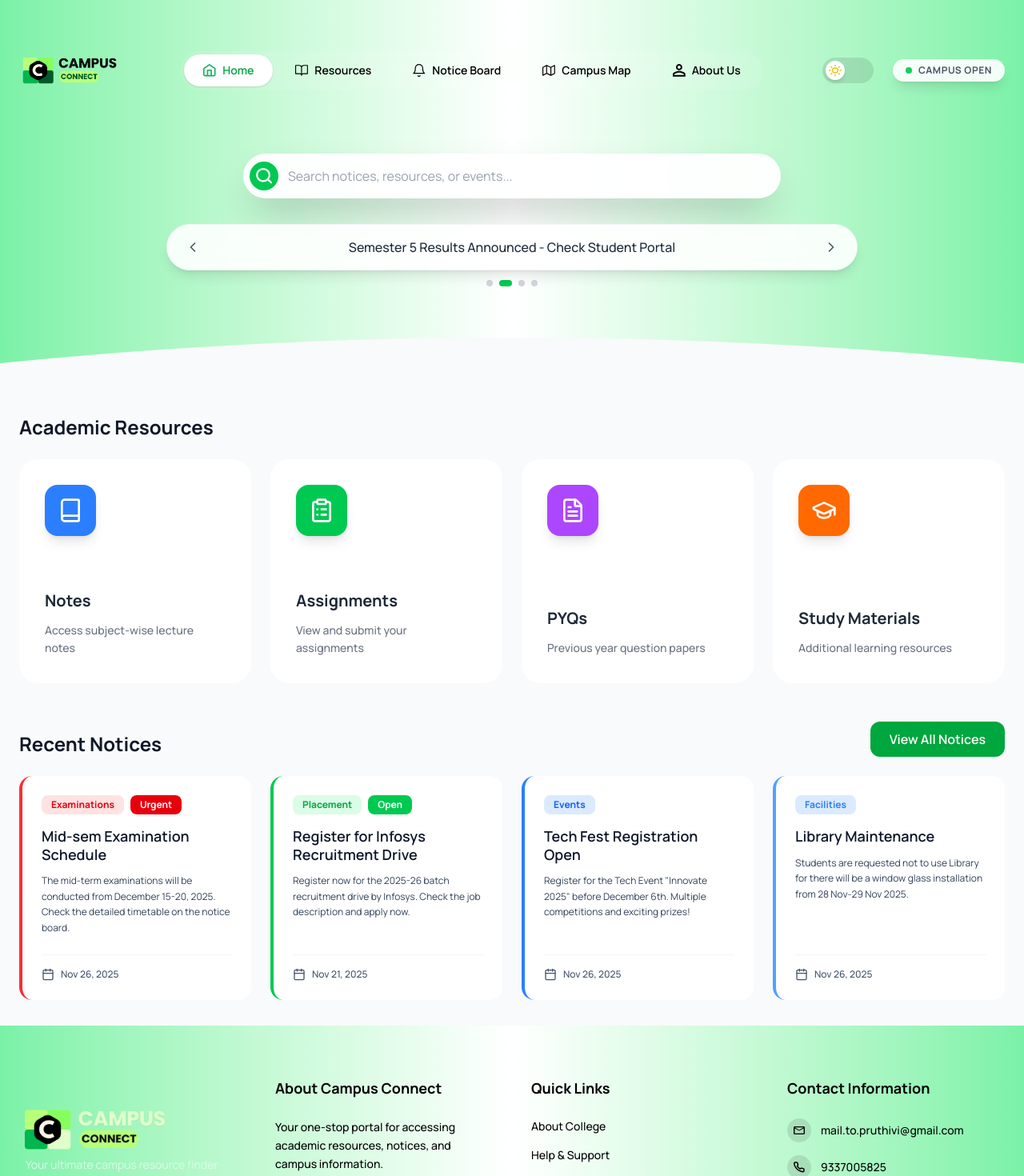
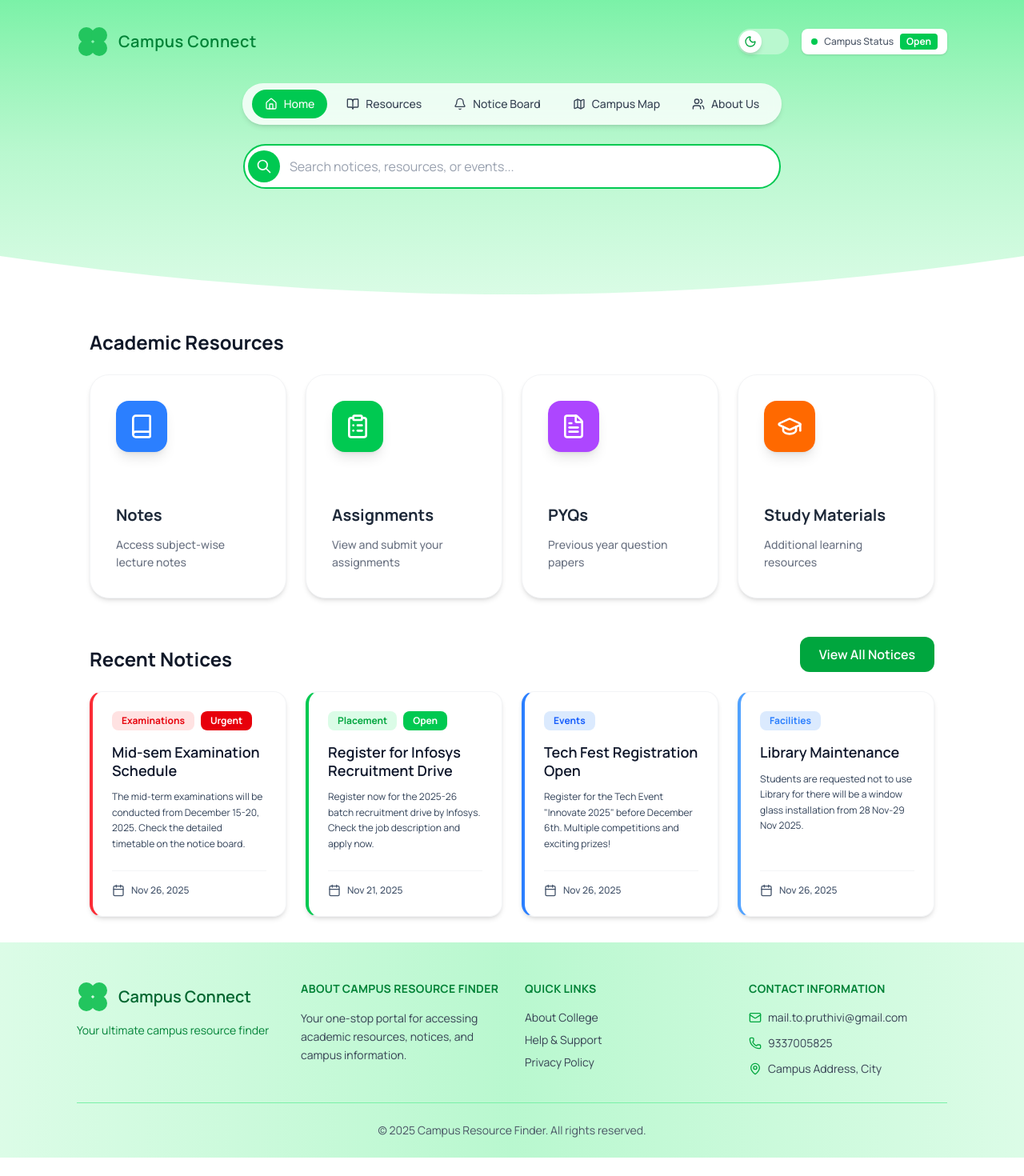
Before and after one commit to Pruthivi13/campus-connect, a React (Vite) app: page / in a window 1280 px wide. Shown: the top 1470 px of the page at 80% size. After the commit the page ends 1447 px from the top, so only its background shows below. Built offline with nearby package versions, Linux system fonts and the light colour scheme.

Commit message:
Updated Header and Footer design with green gradients, dark mode support, and seamless transitions

```diff
--- a/src/components/Footer.jsx
+++ b/src/components/Footer.jsx
@@ -1,69 +1,70 @@
 import React from 'react';
-import { Clover } from 'lucide-react';
+import { Mail, Phone, MapPin } from 'lucide-react';
 
 const Footer = () => {
   return (
-    <footer className="bg-gradient-to-r from-green-300 via-white to-green-300 dark:bg-gradient-to-r dark:from-green-900 dark:via-green-900 dark:to-green-800 pt-16 pb-8 transition-colors duration-300">
-      <div className="container mx-auto px-6">
-        <div className="grid grid-cols-1 md:grid-cols-4 gap-12 mb-12">
+    <footer className="relative bg-gradient-to-r from-green-100 via-green-200 to-green-100 dark:from-[#021a08] dark:via-[#0d5520] dark:to-[#021a08] pt-12 pb-6">
+
+      <div className="max-w-6xl mx-auto px-8">
+        <div className="grid grid-cols-1 md:grid-cols-4 gap-8 mb-8">
           {/* Column 1: Logo and Description */}
-          <div className="flex flex-col items-start h-full">
-            <img
-              src="/logo-dark.png"
-              alt="Campus Connect Logo"
-              className="h-48 w-auto object-contain"
-            />
-            <p className="text-sm text-green-100 max-w-xs -mt-23 pl-2">
+          <div className="flex flex-col items-start">
+            <div className="flex items-center gap-3 mb-3">
+              {/* Clover Logo */}
+              <svg className="h-10 w-10" viewBox="0 0 40 40" fill="none">
+                <circle cx="12" cy="12" r="10" fill="#22c55e" />
+                <circle cx="28" cy="12" r="10" fill="#22c55e" />
+                <circle cx="12" cy="28" r="10" fill="#22c55e" />
+                <circle cx="28" cy="28" r="10" fill="#22c55e" />
+              </svg>
+              <span className="text-green-800 dark:text-white text-xl font-semibold">Campus Connect</span>
+            </div>
+            <p className="text-sm text-green-700 dark:text-green-200/80">
               Your ultimate campus resource finder
             </p>
           </div>
 
           {/* Column 2: About */}
           <div>
-            <h3 className="font-bold mb-6 text-black dark:text-white text-lg">About Campus Connect</h3>
-            <p className="text-sm text-black dark:text-gray-200 leading-relaxed font-medium">
+            <h3 className="font-bold mb-4 text-green-700 dark:text-green-400 text-sm uppercase tracking-wide">About Campus Resource Finder</h3>
+            <p className="text-sm text-gray-700 dark:text-gray-300 leading-relaxed">
               Your one-stop portal for accessing academic resources, notices, and campus information.
             </p>
           </div>
 
           {/* Column 3: Quick Links */}
           <div>
-            <h3 className="font-bold mb-6 text-black dark:text-white text-lg">Quick Links</h3>
-            <ul className="space-y-4 text-sm text-black dark:text-gray-200 font-medium">
-              <li><a href="#" className="hover:text-green-700 dark:hover:text-green-400 transition-colors">About College</a></li>
-              <li><a href="#" className="hover:text-green-700 dark:hover:text-green-400 transition-colors">Help & Support</a></li>
-              <li><a href="#" className="hover:text-green-700 dark:hover:text-green-400 transition-colors">Privacy Policy</a></li>
+            <h3 className="font-bold mb-4 text-green-700 dark:text-green-400 text-sm uppercase tracking-wide">Quick Links</h3>
+            <ul className="space-y-2 text-sm text-gray-700 dark:text-gray-300">
+              <li><a href="#" className="hover:text-green-600 dark:hover:text-green-400 transition-colors">About College</a></li>
+              <li><a href="#" className="hover:text-green-600 dark:hover:text-green-400 transition-colors">Help & Support</a></li>
+              <li><a href="#" className="hover:text-green-600 dark:hover:text-green-400 transition-colors">Privacy Policy</a></li>
             </ul>
           </div>
 
           {/* Column 4: Contact Information */}
           <div>
-            <h3 className="font-bold mb-6 text-black dark:text-white text-lg">Contact Information</h3>
-            <ul className="space-y-4 text-sm text-black dark:text-gray-200 font-medium">
-              <li className="flex items-center gap-3">
-                <div className="bg-black/10 dark:bg-white/10 p-2 rounded-full">
-                  <img src="/svgs/mail.svg" alt="Email" className="h-3.5 w-3.5 brightness-0 dark:invert" />
-                </div>
+            <h3 className="font-bold mb-4 text-green-700 dark:text-green-400 text-sm uppercase tracking-wide">Contact Information</h3>
+            <ul className="space-y-3 text-sm text-gray-700 dark:text-gray-300">
+              <li className="flex items-center gap-2">
+                <Mail className="h-4 w-4 text-green-600 dark:text-green-400" />
                 <span>mail.to.pruthivi@gmail.com</span>
               </li>
-              <li className="flex items-center gap-3">
-                <div className="bg-black/10 dark:bg-white/10 p-2 rounded-full">
-                  <img src="/svgs/call small.svg" alt="Phone" className="h-3.5 w-3.5 brightness-0 dark:invert" />
-                </div>
+              <li className="flex items-center gap-2">
+                <Phone className="h-4 w-4 text-green-600 dark:text-green-400" />
                 <span>9337005825</span>
               </li>
-              <li className="flex items-center gap-3">
-                <div className="bg-black/10 dark:bg-white/10 p-2 rounded-full">
-                  <img src="/svgs/location.svg" alt="Location" className="h-3.5 w-3.5 brightness-0 dark:invert" />
-                </div>
+              <li className="flex items-center gap-2">
+                <MapPin className="h-4 w-4 text-green-600 dark:text-green-400" />
                 <span>Campus Address, City</span>
               </li>
             </ul>
           </div>
         </div>
 
-        <div className="border-t border-black/10 dark:border-gray-800 pt-8 text-center text-xs font-semibold text-black dark:text-gray-300">
-          © 2025 Campus Connect. All rights reserved.
+        {/* Copyright */}
+        <div className="border-t border-green-300 dark:border-green-700/50 pt-6 text-center text-sm text-gray-600 dark:text-gray-400">
+          © 2025 Campus Resource Finder. All rights reserved.
         </div>
       </div>
     </footer>
--- a/src/components/Header.jsx
+++ b/src/components/Header.jsx
@@ -1,8 +1,7 @@
 import React, { useState, useEffect } from 'react';
-import { Search, Moon, Sun, Clover } from 'lucide-react';
+import { Moon, Sun, Home, BookOpen, Bell, Map, Users } from 'lucide-react';
 import { useTheme } from '../context/ThemeContext';
 import { Link, useLocation } from 'react-router-dom';
-import NoticeBoardTicker from './home/NoticeBoardTicker';
 import statusConfig from '../data/status.json';
 
 const Header = () => {
@@ -11,11 +10,11 @@ const Header = () => {
   const [status, setStatus] = useState({ isOpen: false, text: 'Checking...' });
 
   const navItems = [
-    { name: 'Home', icon: '/svgs/Home.svg', path: '/' },
-    { name: 'Resources', icon: '/svgs/resouces.svg', path: '/resources' },
-    { name: 'Notice Board', icon: '/svgs/notice.svg', path: '/notices' },
-    { name: 'Campus Map', icon: '/svgs/map.svg', path: '/map' },
-    { name: 'About Us', icon: '/svgs/person.svg', path: '/about' },
+    { name: 'Home', path: '/', icon: Home },
+    { name: 'Resources', path: '/resources', icon: BookOpen },
+    { name: 'Notice Board', path: '/notices', icon: Bell },
+    { name: 'Campus Map', path: '/map', icon: Map },
+    { name: 'About Us', path: '/about', icon: Users },
   ];
 
   const isActive = (path) => {
@@ -28,23 +27,20 @@ const Header = () => {
     const checkStatus = () => {
       const now = new Date();
 
-      // 1. Check Holidays
       const todayStr = now.toISOString().split('T')[0];
       const holiday = statusConfig.holidays.find(h => h.date === todayStr);
 
       if (holiday) {
-        setStatus({ isOpen: false, text: holiday.name });
+        setStatus({ isOpen: false, text: 'Closed' });
         return;
       }
 
-      // 2. Check Day of Week
-      const day = now.getDay(); // 0 = Sunday, 1 = Monday, etc.
+      const day = now.getDay();
       if (!statusConfig.schedule.days.includes(day)) {
-        setStatus({ isOpen: false, text: 'Weekend Closed' });
+        setStatus({ isOpen: false, text: 'Closed' });
         return;
       }
 
-      // 3. Check Time
       const [openHour, openMinute] = statusConfig.schedule.openTime.split(':').map(Number);
       const [closeHour, closeMinute] = statusConfig.schedule.closeTime.split(':').map(Number);
 
@@ -53,115 +49,124 @@ const Header = () => {
       const closeMinutes = closeHour * 60 + closeMinute;
 
       if (currentMinutes >= openMinutes && currentMinutes < closeMinutes) {
-        setStatus({ isOpen: true, text: 'Campus Open' });
+        setStatus({ isOpen: true, text: 'Open' });
       } else {
-        setStatus({ isOpen: false, text: 'Campus Closed' });
+        setStatus({ isOpen: false, text: 'Closed' });
       }
     };
 
     checkStatus();
-    const interval = setInterval(checkStatus, 60000); // Update every minute
+    const interval = setInterval(checkStatus, 60000);
     return () => clearInterval(interval);
   }, []);
 
   return (
-    <div className="relative bg-gradient-to-r from-green-300 via-white to-green-300 dark:from-green-900 dark:via-green-900 dark:to-green-800 transition-colors duration-300">
-      <div className="container mx-auto px-6 pt-6 pb-24 relative z-20">
+    <div className="relative bg-gradient-to-b from-green-300 via-green-200 to-green-100 dark:from-[#0d4a0d] dark:via-[#0a3a0a] dark:to-[#052505] min-h-[360px] pb-8">
+      <div className="max-w-6xl mx-auto px-8 pt-8 pb-28 relative z-20">
 
-
-        {/* Unified Navigation Bar */}
-        <div className="flex justify-between items-center mb-10">
-          {/* Logo - Brand Element */}
-          <div className="flex-shrink-0 flex items-center h-full">
-            <img
-              src={theme === 'dark' ? "/logo-dark.png" : "/logo.png"}
-              alt="Campus Connect Logo"
-              className="h-32 w-auto object-contain translate-y-5"
-            />
-          </div>
-
-          {/* Navigation - Center */}
-          <nav className="flex-1 flex justify-center">
-            <ul className="flex items-center gap-1 bg-white/10 backdrop-blur-md p-1 rounded-full">
-              {navItems.map((item) => (
-                <li key={item.name}>
-                  <Link
-                    to={item.path}
-                    className={`flex items-center gap-2 px-6 py-2.5 rounded-full text-sm font-semibold transition-all duration-300 ${isActive(item.path)
-                      ? 'bg-white text-green-600 shadow-sm'
-                      : 'text-black hover:bg-black/10 dark:text-white dark:hover:bg-white/10'
-                      }`}
-                  >
-                    <img
-                      src={item.icon}
-                      alt={item.name}
-                      className={`h-4 w-4 ${isActive(item.path) ? '' : 'brightness-0 dark:invert'}`}
-                    />
-                    {item.name}
-                  </Link>
-                </li>
-              ))}
-            </ul>
-          </nav>
+        {/* Row 1: Logo and Right Actions */}
+        <div className="flex justify-between items-center mb-8">
+          {/* Logo */}
+          <Link to="/" className="flex items-center gap-3">
+            {/* X/Clover Icon - 4 overlapping circles */}
+            <svg className="h-10 w-10" viewBox="0 0 40 40" fill="none">
+              <circle cx="12" cy="12" r="10" fill="#22c55e" />
+              <circle cx="28" cy="12" r="10" fill="#22c55e" />
+              <circle cx="12" cy="28" r="10" fill="#22c55e" />
+              <circle cx="28" cy="28" r="10" fill="#22c55e" />
+            </svg>
+            <span className="text-green-700 dark:text-white text-xl font-semibold tracking-wide">Campus Connect</span>
+          </Link>
 
           {/* Right Actions */}
-          <div className="flex items-center gap-6">
-            {/* Dark Mode Toggle Switch */}
+          <div className="flex items-center gap-4">
+            {/* Dark Mode Toggle - No border */}
             <button
               onClick={toggleTheme}
-              className={`relative h-8 w-16 rounded-full transition-colors duration-300 focus:outline-none focus:ring-2 focus:ring-green-400 focus:ring-offset-2 ${theme === 'dark' ? 'bg-green-950' : 'bg-black/10 hover:bg-black/20'
-                }`}
-              aria-label="Toggle Dark Mode"
+              className="relative w-16 h-8 rounded-full bg-green-200 dark:bg-green-800 border-0 outline-none transition-colors duration-300"
+              aria-label="Toggle Theme"
             >
               <div
-                className={`absolute top-1 left-1 h-6 w-6 rounded-full bg-white shadow-md transform transition-transform duration-300 flex items-center justify-center ${theme === 'dark' ? 'translate-x-8' : 'translate-x-0'
-                  }`}
+                className={`absolute top-0.5 h-7 w-7 rounded-full bg-white dark:bg-green-500 shadow-md flex items-center justify-center transition-all duration-300 ease-in-out ${
+                  theme === 'dark' ? 'left-8' : 'left-0.5'
+                }`}
               >
                 {theme === 'dark' ? (
-                  <img src="/svgs/dark-moon.svg" alt="Dark Mode" className="h-4 w-4" />
+                  <Sun className="h-4 w-4 text-white" />
                 ) : (
-                  <img src="/svgs/dark-sun.svg" alt="Light Mode" className="h-4 w-4" />
+                  <Moon className="h-4 w-4 text-green-600" />
                 )}
               </div>
             </button>
 
-            {/* Status Badge */}
-            <div className="bg-white/90 backdrop-blur-md px-4 py-1.5 rounded-full flex items-center gap-2 shadow-lg">
-              <span className={`h-2 w-2 rounded-full ${status.isOpen ? 'bg-green-500' : 'bg-red-500'} animate-pulse`} />
-              <span className="text-xs font-bold text-gray-600 uppercase tracking-wider">{status.text}</span>
+            {/* Campus Status Badge */}
+            <div className="flex items-center gap-2 bg-white dark:bg-green-900/50 rounded-lg px-3 py-1.5 shadow-sm">
+              <span className={`h-2 w-2 rounded-full ${status.isOpen ? 'bg-green-500' : 'bg-red-500'}`} />
+              <span className="text-gray-600 dark:text-gray-300 text-xs font-medium">Campus Status</span>
+              <span className={`px-2 py-0.5 rounded text-xs font-bold ${
+                status.isOpen
+                  ? 'bg-green-500 text-white'
+                  : 'bg-red-500 text-white'
+              }`}>
+                {status.text}
+              </span>
             </div>
           </div>
         </div>
 
-        {/* Search Bar - INSIDE Gradient */}
-        <div className="flex justify-center mb-8">
+        {/* Row 2: Navigation with Icons */}
+        <nav className="flex justify-center mb-6">
+          <ul className="flex items-center gap-2 bg-white/80 dark:bg-black/50 backdrop-blur-sm px-3 py-2 rounded-full shadow-md dark:border dark:border-green-500/30">
+            {navItems.map((item) => {
+              const IconComponent = item.icon;
+              return (
+                <li key={item.name}>
+                  <Link
+                    to={item.path}
+                    className={`flex items-center gap-2 px-4 py-2 rounded-full text-sm font-medium transition-all duration-300 ${
+                      isActive(item.path)
+                        ? 'bg-green-500 text-white dark:bg-green-600'
+                        : 'text-gray-700 dark:text-gray-300 hover:bg-green-100 dark:hover:bg-green-900/50'
+                    }`}
+                  >
+                    <IconComponent className="h-4 w-4" />
+                    {item.name}
+                  </Link>
+                </li>
+              );
+            })}
+          </ul>
+        </nav>
+
+        {/* Row 3: Search Bar */}
+        <div className="flex justify-center">
           <div className="relative w-full max-w-2xl">
             <input
               type="text"
               placeholder="Search notices, resources, or events..."
-              className="w-full pl-14 pr-6 py-4 rounded-full border-none text-gray-700 placeholder-gray-400 shadow-2xl focus:ring-4 focus:ring-green-400/30 bg-white/95 dark:bg-black dark:text-white dark:placeholder-gray-400 backdrop-blur-sm transition-colors duration-300"
+              className="w-full pl-14 pr-6 py-3.5 rounded-full border-2 border-green-500 bg-white text-gray-700 placeholder-gray-400 focus:ring-2 focus:ring-green-400/50 focus:border-green-400 transition-all duration-300"
             />
-            <div className="absolute left-2 top-1/2 -translate-y-1/2 bg-green-500 p-2 rounded-full">
-              <img src="/svgs/Search.svg" alt="Search" className="h-5 w-5 brightness-0 invert" />
+            <div className="absolute left-1.5 top-1/2 -translate-y-1/2 bg-green-500 p-2.5 rounded-full">
+              <svg className="h-5 w-5 text-white" fill="none" stroke="currentColor" viewBox="0 0 24 24">
+                <path strokeLinecap="round" strokeLinejoin="round" strokeWidth={2} d="M21 21l-6-6m2-5a7 7 0 11-14 0 7 7 0 0114 0z" />
+              </svg>
             </div>
           </div>
         </div>
 
-        {/* Notice Board Ticker - Protruding/Inside Gradient */}
-        <NoticeBoardTicker />
-
       </div>
 
-      {/* Decorative Curve SVG */}
-      <div className="absolute bottom-0 left-0 w-full overflow-hidden leading-none z-10">
+      {/* Bottom Curved Section - gentle arc */}
+      <div className="absolute -bottom-1 left-0 w-full overflow-visible z-30">
         <svg
-          className="relative block w-full h-16 sm:h-24 text-gray-50 dark:text-black transition-colors duration-300"
-          viewBox="0 0 1200 120"
+          className="relative block w-full h-16"
+          viewBox="0 0 1440 60"
           preserveAspectRatio="none"
         >
           <path
-            d="M0,80 Q600,0 1200,80 V120 H0 Z"
+            d="M0,0 C480,60 960,60 1440,0 L1440,60 L0,60 Z"
             fill="currentColor"
+            className="text-white dark:text-[#0d5a1d]"
           />
         </svg>
       </div>
--- a/src/components/Layout.jsx
+++ b/src/components/Layout.jsx
@@ -6,8 +6,21 @@ const Layout = ({ children }) => {
   return (
     <div className="flex flex-col min-h-screen transition-colors duration-300">
       <Header />
-      <main className="flex-grow bg-gray-50 dark:bg-gradient-to-b dark:from-black dark:via-green-900 dark:to-black transition-colors duration-300">
-        {children}
+      <main className="flex-grow relative bg-white dark:bg-gradient-to-b dark:from-[#0d5a1d] dark:via-[#0a4515] dark:to-[#052a0a]">
+        {/* Subtle grid pattern overlay - only visible in dark mode */}
+        <div className="absolute inset-0 pointer-events-none opacity-0 dark:opacity-10"
+          style={{
+            backgroundImage: `
+              radial-gradient(circle at 20% 50%, rgba(34, 197, 94, 0.15) 0%, transparent 50%),
+              radial-gradient(circle at 80% 50%, rgba(34, 197, 94, 0.15) 0%, transparent 50%),
+              radial-gradient(circle, rgba(34,197,94,0.2) 1px, transparent 1px)
+            `,
+            backgroundSize: '100% 100%, 100% 100%, 40px 40px'
+          }}
+        />
+        <div className="relative z-10">
+          {children}
+        </div>
       </main>
       <Footer />
     </div>
--- a/src/components/home/NoticeBoardTicker.jsx
+++ b/src/components/home/NoticeBoardTicker.jsx
@@ -11,7 +11,7 @@ const NoticeBoardTicker = () => {
     if (!isPaused) {
       interval = setInterval(() => {
         setCurrentIndex((prevIndex) => (prevIndex + 1) % noticesData.length);
-      }, 3000); // Change every 3 seconds
+      }, 3000);
     }
     return () => clearInterval(interval);
   }, [isPaused]);
@@ -25,16 +25,16 @@ const NoticeBoardTicker = () => {
   };
 
   return (
-    <div className="w-full max-w-4xl mx-auto mb-8 px-4 relative z-20">
+    <div className="w-full max-w-4xl mx-auto relative z-20">
       <div
-        className="bg-white/90 dark:bg-black/90 backdrop-blur-md rounded-full shadow-lg py-3 px-4 flex items-center justify-between border border-gray-100 dark:border-black transition-colors duration-300"
+        className="bg-black/80 backdrop-blur-md rounded-full shadow-lg py-4 px-6 flex items-center justify-between border-2 border-green-600 transition-colors duration-300"
         onMouseEnter={() => setIsPaused(true)}
         onMouseLeave={() => setIsPaused(false)}
       >
         {/* Left Arrow */}
         <button
           onClick={handlePrev}
-          className="p-1.5 rounded-full hover:bg-gray-100 dark:hover:bg-gray-700 text-gray-600 dark:text-gray-300 transition-colors"
+          className="p-2 rounded-full hover:bg-green-800/50 text-green-400 transition-colors"
           aria-label="Previous Notice"
         >
           <ChevronLeft className="h-5 w-5" />
@@ -43,7 +43,7 @@ const NoticeBoardTicker = () => {
         {/* Content */}
         <div className="flex-1 overflow-hidden relative h-6">
           <div className="text-center w-full px-4">
-            <p className="text-sm md:text-base font-medium text-gray-800 dark:text-white truncate">
+            <p className="text-sm md:text-base font-medium text-white truncate">
               {noticesData[currentIndex].text}
             </p>
           </div>
@@ -52,7 +52,7 @@ const NoticeBoardTicker = () => {
         {/* Right Arrow */}
         <button
           onClick={handleNext}
-          className="p-1.5 rounded-full hover:bg-gray-100 dark:hover:bg-gray-700 text-gray-600 dark:text-gray-300 transition-colors"
+          className="p-2 rounded-full hover:bg-green-800/50 text-green-400 transition-colors"
           aria-label="Next Notice"
         >
           <ChevronRight className="h-5 w-5" />
@@ -60,15 +60,16 @@ const NoticeBoardTicker = () => {
       </div>
 
       {/* Pagination Dots */}
-      <div className="flex justify-center gap-2 mt-3">
+      <div className="flex justify-center gap-2 mt-4">
         {noticesData.map((_, index) => (
           <button
             key={index}
             onClick={() => setCurrentIndex(index)}
-            className={`h-2 w-2 rounded-full transition-all duration-300 ${index === currentIndex
-                ? 'bg-green-500 w-4'
-                : 'bg-gray-300 dark:bg-gray-600 hover:bg-green-300'
-              }`}
+            className={`h-2.5 w-2.5 rounded-full transition-all duration-300 ${
+              index === currentIndex
+                ? 'bg-green-500 w-5'
+                : 'bg-green-800 hover:bg-green-600'
+            }`}
             aria-label={`Go to notice ${index + 1}`}
           />
         ))}
--- a/src/pages/Home.jsx
+++ b/src/pages/Home.jsx
@@ -82,7 +82,7 @@ const Home = () => {
   ];
 
   return (
-    <div className="container mx-auto px-6 py-8 relative z-10">
+    <div className="max-w-6xl mx-auto px-8 lg:px-12 py-8 relative z-10">
 
       {/* 1. Academic Resources Section */}
       <div className="mb-12">
@@ -92,7 +92,7 @@ const Home = () => {
             <Link
               to={resource.link}
               key={index}
-              className={`bg-white dark:bg-black p-8 rounded-3xl border-0 dark:shadow-[0_0_40px_-10px_rgba(34,197,94,0.3)] hover:dark:shadow-[0_0_50px_-8px_rgba(34,197,94,0.4)] hover:-translate-y-1 transition-all duration-300 flex flex-col items-start h-[280px] justify-between group ${resource.glow}`}
+              className={`bg-white dark:bg-black p-8 rounded-3xl shadow-md hover:shadow-lg dark:shadow-[0_0_40px_-10px_rgba(34,197,94,0.3)] hover:dark:shadow-[0_0_50px_-8px_rgba(34,197,94,0.4)] hover:-translate-y-1 transition-all duration-300 flex flex-col items-start h-[280px] justify-between group border border-gray-100 dark:border-transparent ${resource.glow}`}
             >
               <div className={`${resource.bg} p-4 rounded-2xl shadow-lg mb-6 group-hover:scale-110 transition-transform duration-300`}>
                 {resource.icon}
@@ -121,7 +121,7 @@ const Home = () => {
           {notices.map((notice) => (
             <div
               key={notice.id}
-              className={`bg-white dark:bg-black rounded-2xl p-6 transition-all flex flex-col h-full border-0 dark:shadow-[0_0_40px_-10px_rgba(34,197,94,0.3)] hover:dark:shadow-[0_0_50px_-8px_rgba(34,197,94,0.4)] ${notice.color} ${notice.glow}`}
+              className={`bg-white dark:bg-black rounded-2xl p-6 transition-all flex flex-col h-full shadow-md hover:shadow-lg dark:shadow-[0_0_40px_-10px_rgba(34,197,94,0.3)] hover:dark:shadow-[0_0_50px_-8px_rgba(34,197,94,0.4)] border border-gray-100 dark:border-transparent ${notice.color} ${notice.glow}`}
             >
               {/* Tags */}
               <div className="flex flex-wrap gap-2 mb-4">
```
Also changed, not shown: public/svgs/campus-connect-logo.svg (added).
